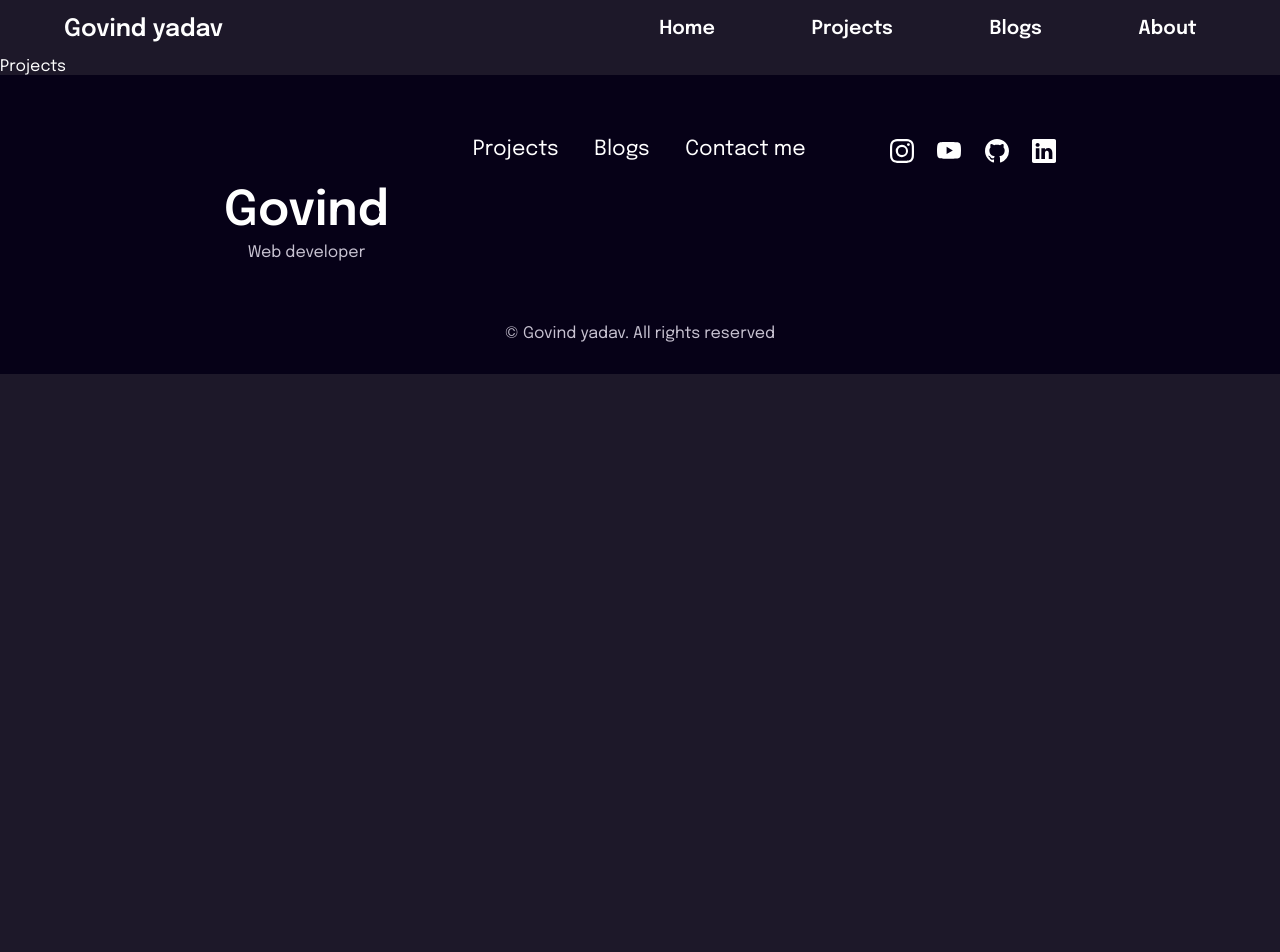
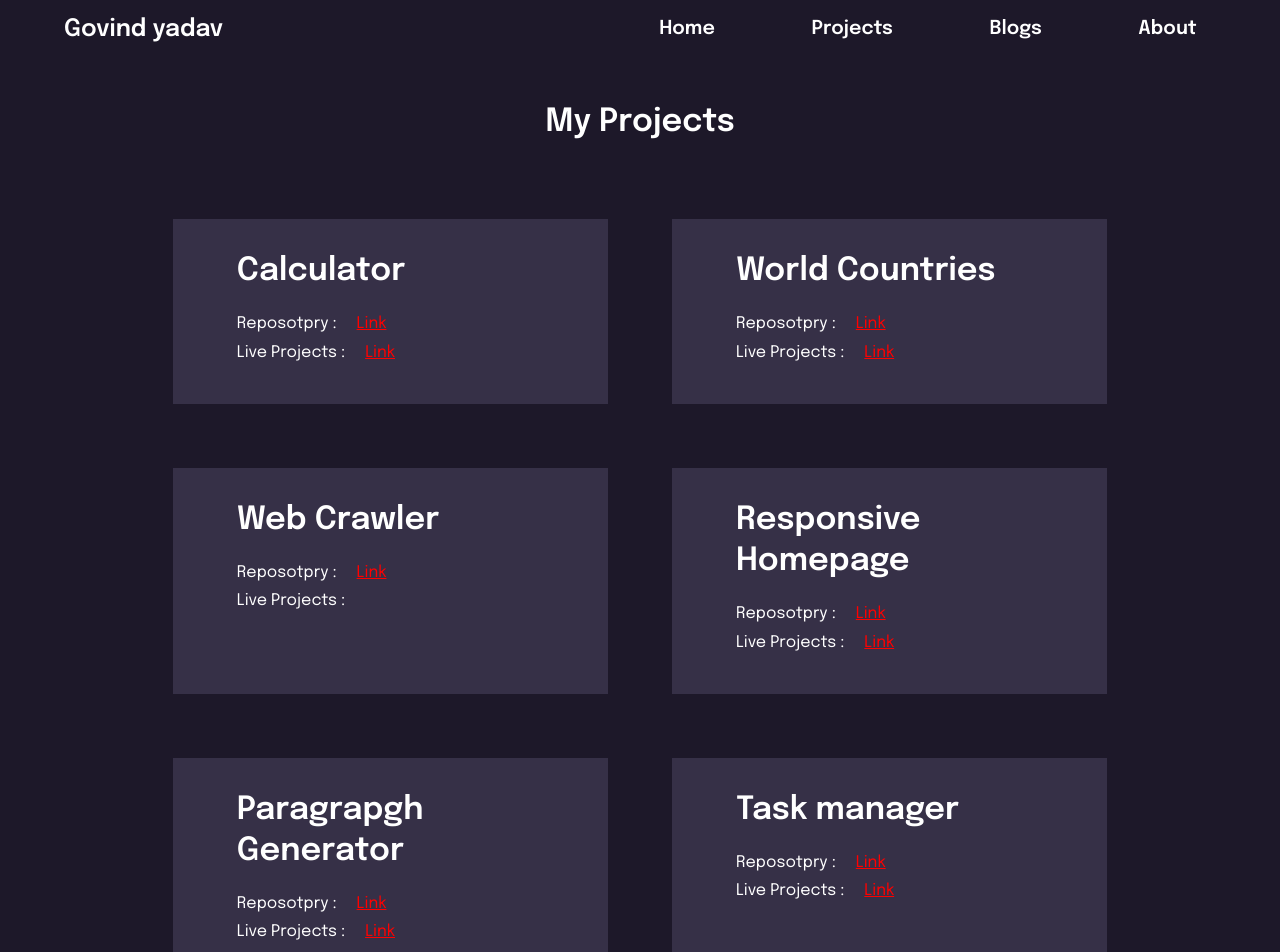
Before and after one commit to 9ovindyadav/9ovindyadav, a React (Vite) app: page /projects in a window 1280 px wide. Shown: the top 952 px of the page. Before the commit the page ends 800 px from the top, so only its background shows below. Built offline with nearby package versions, Linux system fonts and the light colour scheme.

Commit message:
projects added

```diff
--- a/src/App.scss
+++ b/src/App.scss
@@ -11,6 +11,7 @@
   --text-c-grey : #c7c2d1 ;
   --bg-color : #1d1829 ;
   --bg-c-active : #2c2245 ;
+  --bg-c-active : #363047;
 }
 
 body{
--- a/src/Components/Footer.jsx
+++ b/src/Components/Footer.jsx
@@ -17,10 +17,10 @@ export const Footer = () => {
           <Link to={"/contact"}>Contact me</Link>
         </div>
         <div className="foot-3">
-           <BsInstagram />
-           <BsYoutube />
-           <BsGithub />
-           <BsLinkedin />
+          <a href="https://linkedin.com/in/govindsvyadav" target="_blank"><BsLinkedin /></a>
+          <a href="https://github.com/9ovindyadav" target="_blank"><BsGithub /></a>
+          <a href="https://www.instagram.com/9ovindyadav" target="_blank"><BsInstagram /></a>
+          <a href="https://www.youtube.com/@9ovindyadav" target="_blank"><BsYoutube /></a>
         </div>
       </div>
       <p>&copy; Govind yadav. All rights reserved</p>
--- a/src/Components/Navbar.jsx
+++ b/src/Components/Navbar.jsx
@@ -6,7 +6,7 @@ export const Navbar = () => {
   return (
    <div className="navbar">
           <div className="brand">
-                <h3>Govind yadav</h3>
+                <h3><Link to={"/"}>Govind yadav</Link></h3>
           </div>
           <div className="menu">
            <Link to={"/"} className="link">Home</Link>
--- a/src/Pages/Home.jsx
+++ b/src/Pages/Home.jsx
@@ -15,9 +15,9 @@ export const Home = () => {
     <div className="container">
       <div className="intro">
         <div className="social">
-          <a href=""><GrLinkedinOption /></a>
-          <a href=""><BsGithub /></a>
-          <a href=""><FaTelegramPlane /></a>
+          <a href="https://linkedin.com/in/govindsvyadav" target="_blank"><GrLinkedinOption /></a>
+          <a href="https://github.com/9ovindyadav" target="_blank"><BsGithub /></a>
+          <a href="https://t.me/govind1726" target="_blank"><FaTelegramPlane /></a>
         </div>
 
         <div className="text-intro">
--- a/src/Pages/Projects.jsx
+++ b/src/Pages/Projects.jsx
@@ -1,5 +1,29 @@
+import "../scss/projects.scss"
+import { projects } from "../assets/projects"
+
+
 export const Projects = () => {
   return (
-    <div>Projects</div>
+    <section>
+      <h1>My Projects</h1>
+      <div className="projects">
+        {
+          projects.map(({title,repo_url, live_url}) =>(
+
+            <Project title={title} repo_url={repo_url} live_url={live_url}/>
+          ))
+        }
+      </div>
+    </section>
   )
 }
+
+const Project = ({title,repo_url,live_url})=>{
+  return (
+    <div className="project">
+      <h3>{title}</h3>
+      <p>Reposotpry : <a href={repo_url} target="blank">{repo_url ? "Link" : ""}</a></p>
+      <p>Live Projects : <a href={live_url} target="blank">{live_url ? "Link" : ""}</a></p>
+    </div>
+  )
+}
--- /dev/null
+++ b/src/assets/projects.jsx
@@ -0,0 +1,37 @@
+export const projects = [
+    {
+        title : "Calculator",
+        repo_url : "https://github.com/9ovindyadav/calculator",
+        live_url : "https://calculator-pi-five.vercel.app"
+      },
+      {
+        title : "World Countries",
+        repo_url : "https://github.com/9ovindyadav/search-coutries",
+        live_url : "https://my-countries.vercel.app"
+      },
+      {
+        title : "Web Crawler",
+        repo_url : "https://github.com/9ovindyadav/Web_Crawler",
+        live_url : ""
+      },
+      {
+        title : "Responsive Homepage",
+        repo_url : "https://github.com/9ovindyadav/Homepage",
+        live_url : "https://homepage-nu-rosy.vercel.app/"
+      },
+      {
+        title : "Paragrapgh Generator",
+        repo_url : "https://github.com/9ovindyadav/Paragraph_Generator",
+        live_url : "https://paragraph-generator-nine.vercel.app/"
+      },
+      {
+        title : "Task manager",
+        repo_url : "https://github.com/9ovindyadav/Task_Manager",
+        live_url : "https://task-manager-govind312.vercel.app"
+      },
+      {
+        title : "Netflix Clone",
+        repo_url : "https://github.com/9ovindyadav/netflix-clone",
+        live_url : ""
+      },
+]
--- a/src/scss/footer.scss
+++ b/src/scss/footer.scss
@@ -15,7 +15,9 @@
             h1{
                 font-weight: 600;
                 font-size: 3em;
-                margin-top: 1em;
+                @media (max-width:900px) {
+                    margin-top: 1em;
+                }
             }
             p{
                 color: var(--text-c-grey);
@@ -44,6 +46,9 @@
                 width: 70%;
                 margin: 1em 0 4em 0;
             }
+            a{
+                color: var(--text-color);
+            }
             svg{
                 font-size: 1.5em;
                 cursor: pointer;
--- a/src/scss/home.scss
+++ b/src/scss/home.scss
@@ -27,6 +27,7 @@
             svg{
                 margin: 0.4em 0;
                 color: var(--text-c-active);
+                font-size: 1.5em;
             }
         }
         .text-intro{
@@ -182,7 +183,7 @@
         .tech{
             display: flex;
             flex-wrap: wrap;
-            margin: 0 12em;
+            margin: 0 11em;
             padding: 2em;
             @media (max-width:900px) {
                 margin: 0;
--- a/src/scss/navbar.scss
+++ b/src/scss/navbar.scss
@@ -12,6 +12,10 @@
     h3{
         font-size: 1.5em;
         font-weight: 600;
+        a{
+            text-decoration: none;
+            color: var(--text-color);
+        }
     }
     .menu{
          display: flex;
--- /dev/null
+++ b/src/scss/projects.scss
@@ -0,0 +1,52 @@
+section{
+    margin: 3em;
+    min-height: 90vh;
+    @media (max-width:900px) {
+        margin: 0;
+    }
+}
+h1{
+    text-align: center;
+    font-weight: 600;
+    font-size: 2em;
+    @media (max-width:900px) {
+        margin-top: 1em;
+    }
+}
+.projects{
+    margin: 3em 5em;
+    display: flex;
+    justify-content: center;
+    flex-wrap: wrap;
+    @media (max-width:900px) {
+        margin: 2em 0;
+    }
+}
+
+.project{
+    width: 30%;
+    padding: 2em 4em;
+    background-color: var(--bg-c-active);
+    margin: 2em 2em;
+    @media (max-width:900px) {
+        padding: 2em;
+        width: 100%;
+    }
+    h3{
+        font-weight: 600;
+        font-size: 2em;
+        margin-bottom: 0.7em;
+        line-height: 1.3em;
+    }
+    p{
+        margin: 0.7em 0;
+
+        a{
+            color: red;
+            margin-left: 1em;
+        }
+        a:hover{
+            color: white;
+        }
+    }
+}
```
